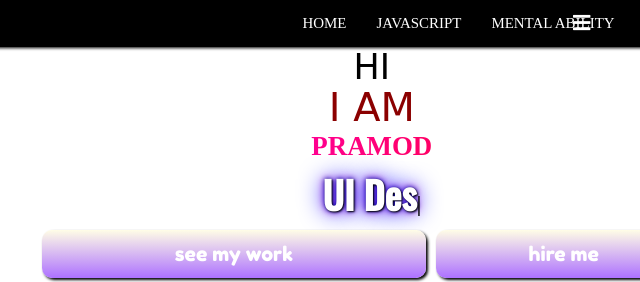
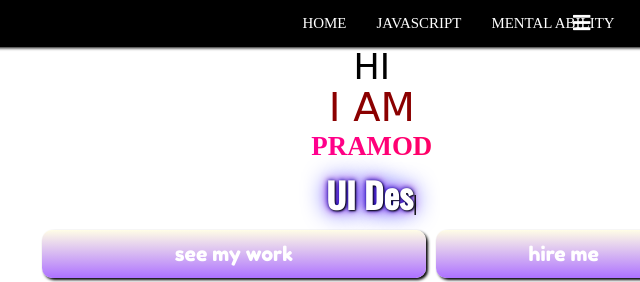
Before and after one commit to Pramod5712/pramod.github.io, a plain HTML site: page index.html in a window 1280 px wide. Shown: the top 282 px of the page, 569-1209 px from the left. Drawn offline with nearby package versions, Linux system fonts and the light colour scheme; a web font is replaced by a local one.

Commit message:
Update nameskills.css

```diff
--- a/CSS/indexcss/nameskills.css
+++ b/CSS/indexcss/nameskills.css
@@ -56,7 +56,7 @@ font-family: 'Road Rage', cursive;
 .auto-input{color: white;
        font-family: 'Oswald', sans-serif;
        text-shadow: 1px 1px 2px black, 0px 0px 25px blue, 0px 0px 5px darkblue, 0px 0px 10px #F43CDB;
-       font-size: 3.8rem;}
+       font-size: 3.5rem;}
 
 
  /****************BUTTON AREA********************/
```
